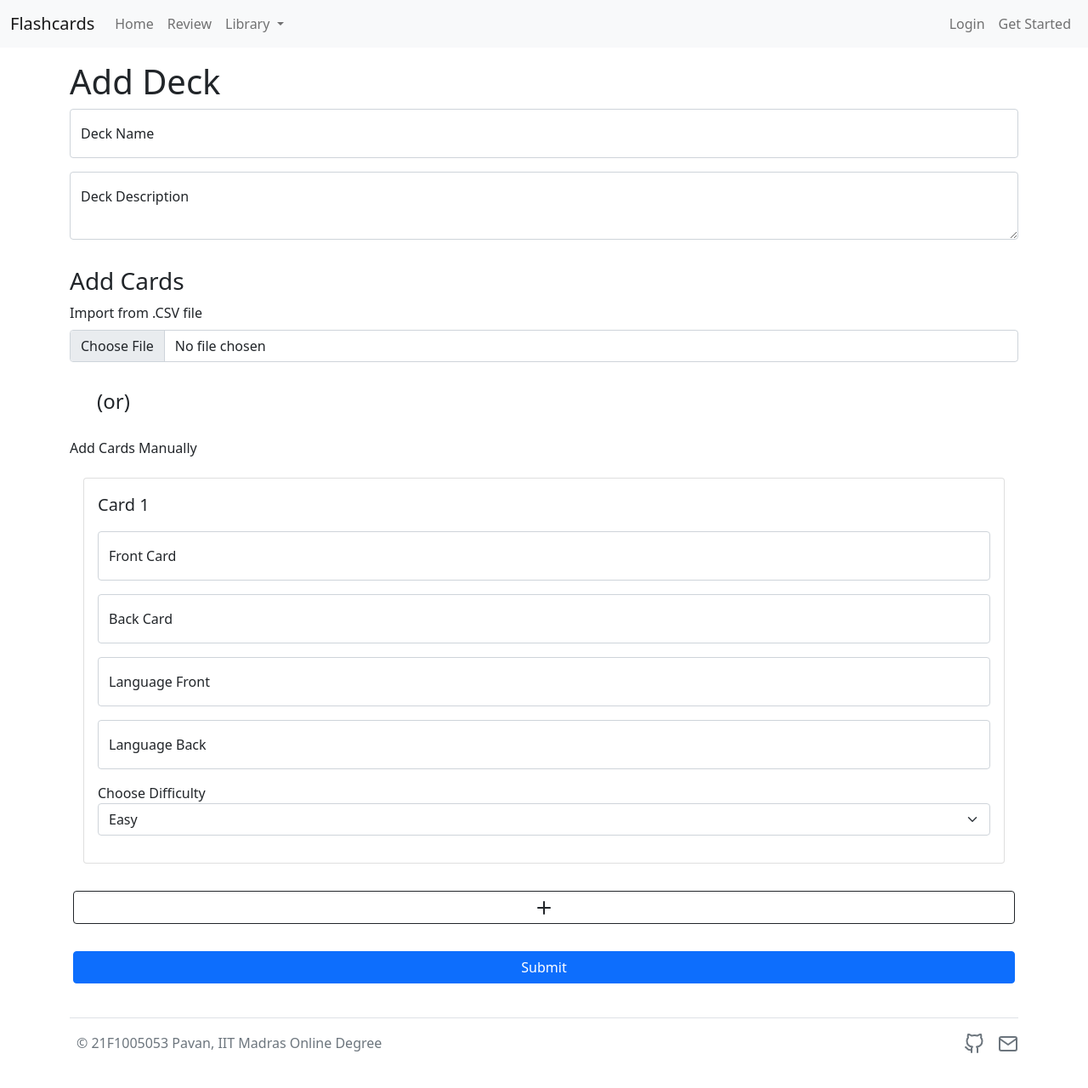
After one commit to PavanReddy28/Flashcards, a Flask app: template templates/add_decks.html in a window 1280 px wide. The commit adds this page. Shown: the whole page at 85% size. Run offline with Flask 2, Linux system fonts and the light colour scheme; the template is opened without the code that fills it, so the values that code supplies are empty.

Commit message:
added add decks function

```diff
--- a/static/js/main.js
+++ b/static/js/main.js
@@ -0,0 +1,47 @@
+const fields = 10
+var x=1
+const addCardField = (e) => {
+    var cards = document.getElementById("cardFields")
+    if (x<=fields) {
+        x++;
+        cards.innerHTML +=
+            `
+            <div class="card" style="padding: 1rem;">
+            <p class="lead">Card ${x}</p>
+            <div class="col ">
+                <div class="form-floating mb-3">
+                    <input type="text" class="form-control" id="front_card_${x}" name="front_${x}" placeholder="Front Card">
+                    <label for="front_card_${x}">Front Card</label>
+                </div>
+                <div class="form-floating mb-3">
+                    <input type="text" class="form-control" id="back_card_${x}" name="back_${x}" placeholder="Back Card">
+                    <label for="back_card_${x}">Back Card</label>
+                </div>
+            </div>
+            <div class="form-floating mb-3">
+                <input type="text" class="form-control" id="lang_card_${x}" name="lang_${x}" placeholder="Language Front">
+                <label for="lang_${x}">Language Front</label>
+            </div>
+            <div class="form-floating mb-3">
+                <input type="text" class="form-control" id="lang2_card_${x}" name="lang2_${x}" placeholder="Language Back">
+                <label for="lang2_${x}">Language Back</label>
+            </div>
+            <div class="mb-3">
+                <label for="difficulty${x}">Choose Difficulty</label>
+                <select class="form-select" aria-label="Default select example" id="difficulty_${x}" name="diff_${x}">
+                    <option value="1" selected>Easy</option>
+                    <option value="2">Moderate</option>
+                    <option value="3">Difficult</option>
+                    </select>
+            </div>
+        </div>
+            `;
+    }
+}
+
+
+const onDeckForm = (e) => {
+    e.preventDefault();
+
+
+}
--- /dev/null
+++ b/templates/add_decks.html
@@ -0,0 +1,74 @@
+{% extends "base.html" %}
+
+{% block title %}
+  Add Deck
+{% endblock %}
+
+{% block content %}
+
+<div class="container">
+  <div class="jumbatron" style="margin-top: 1rem;">
+      <h1>Add Deck</h1>
+  </div>
+</div>
+
+<div class="container">
+    <form action="{{ url_for('addDecks') }}" method="post" enctype="multipart/form-data" >
+        <div class="form-floating mb-3">
+            <input type="text" class="form-control" id="dName" name="deck_name" placeholder="Deck Name">
+            <label for="dName">Deck Name</label>
+        </div>
+        <div class="form-floating">
+            <textarea class="form-control" placeholder="Deck Description" name="deck_desc" id="descDeck" style="height: 5rem"></textarea>
+            <label for="descDeck">Deck Description</label>
+        </div>
+        <div class="mb-3" style="margin-top: 2rem;">
+            <h3>Add Cards</h3>
+            <label for="formFile" class="form-label">Import from .CSV file</label>
+            <input class="form-control" type="file" accept=".csv" name="csvFile"/>
+        </div>
+
+        <h4 style="margin:2rem;">(or)</h4>
+
+        <h6>Add Cards Manually</h6>
+        <div id="cardFields" style="padding:1rem;">
+            <div class="card" style="padding: 1rem;">
+                <p class="lead">Card 1</p>
+                <div class="form-floating mb-3">
+                    <input type="text" class="form-control" id="front_card_1" name="front_1" placeholder="Front Card">
+                    <label for="front_card_1">Front Card</label>
+                </div>
+                <div class="form-floating mb-3">
+                    <input type="text" class="form-control" id="back_card_1" name="back_1" placeholder="Back Card">
+                    <label for="back_card_1">Back Card</label>
+                </div>
+                <div class="form-floating mb-3">
+                    <input type="text" class="form-control" id="lang_card_1" name="lang_1" placeholder="Language Front">
+                    <label for="lang_1">Language Front</label>
+                </div>
+                <div class="form-floating mb-3">
+                    <input type="text" class="form-control" id="lang2_card_1" name="lang2_1" placeholder="Language Back">
+                    <label for="lang2_1">Language Back</label>
+                </div>
+                <div class="mb-3">
+                    <label for="difficulty_1">Choose Difficulty</label>
+                    <select class="form-select" aria-label="Default select example" id="difficulty_1" name="diff_1">
+                        <option value="1" selected>Easy</option>
+                        <option value="2">Moderate</option>
+                        <option value="3">Difficult</option>
+                      </select>
+                </div>
+
+            </div>
+        </div>
+        <div class="row" style="padding: 1rem; ">
+            <button class="btn btn-outline-dark" type="button" id="addCard" onclick="addCardField()"><i data-feather="plus" class="card-img"></i></button>
+        </div>
+        <div class="row" style="padding: 1rem; ">
+            <button class="btn btn-primary" type="submit">Submit</button>
+        </div>
+
+    </form>
+</div>
+
+{% endblock %}
--- a/templates/base.html
+++ b/templates/base.html
@@ -13,6 +13,7 @@
 
 	<link rel="stylesheet" type="text/css" href="{{ url_for('static', filename='css/style.css') }}">
 	<script src="https://unpkg.com/feather-icons"></script>
+	<script src="{{ url_for('static', filename='js/main.js') }}"></script>
 
 	<title>
 		{% block title %}
@@ -58,7 +59,7 @@
 						<ul class="dropdown-menu" aria-labelledby="navbarDropdown">
 							<li><a class="dropdown-item" href="{{ url_for('library') }}">My Library</a></li>
 							<li><hr class="dropdown-divider"></li>
-							<li><a class="dropdown-item" href="#">Add Deck</a></li>
+							<li><a class="dropdown-item" href="{{ url_for('addDecks')}}">Add Deck</a></li>
 							<li><a class="dropdown-item" href="#">Download Deck</a></li>
 							<!-- <li><hr class="dropdown-divider"></li>
           <li><a class="dropdown-item" href="#">Something else here</a></li> -->
--- a/templates/library.html
+++ b/templates/library.html
@@ -14,7 +14,7 @@
 
 <ul class="nav nav-tabs justify-content-center">
   <li class="nav-item">
-    <a class="nav-link " href="#">Add Deck</a>
+    <a class="nav-link " href="{{ url_for('addDecks') }}">Add Deck</a>
   </li>
   <li class="nav-item">
     <a class="nav-link" href="#">Download Decks</a>
@@ -60,7 +60,7 @@
               <div class="card h-100">
                   <div class="card-body">
                       <h5 class="card-title">{{ deck.deck_name }}</h5>
-                      <h6 class="small card-subtitle mb-2 text-muted">Last Reviewed on: 21-10-2021{{ deck.access_time }}</h6>
+                      <h6 class="small card-subtitle mb-2 text-muted">Last Reviewed on: {{ deck.access_time }}</h6>
                       <p class="card-text">{{ deck.deck_description }}</p>
                       <a href="#" class="card-link stretched-link">View Deck</a>
                   </div>
@@ -70,7 +70,7 @@
       <div class="col">
         <div class="card h-100">
           <i data-feather="plus" class=" card-img"></i>
-          <a href="#" class="card-link stretched-link"> </a>
+          <a href="{{ url_for('addDecks') }}" class="card-link stretched-link"> </a>
         </div>
     </div>
     </div>
--- a/templates/review.html
+++ b/templates/review.html
@@ -20,7 +20,7 @@
               <div class="card h-100">
                   <div class="card-body">
                       <h5 class="card-title">{{ deck.deck_name }}</h5>
-                      <h6 class="small card-subtitle mb-2 text-muted">Last Reviewed on: 21-10-2021{{ deck.access_time }}</h6>
+                      <h6 class="small card-subtitle mb-2 text-muted">Last Reviewed on: {{ deck.access_time }}</h6>
                       <p class="card-text">{{ deck.deck_description }}</p>
                       <a href="#" class="card-link stretched-link">View Deck</a>
                   </div>
@@ -38,7 +38,7 @@
               <div class="card h-100">
                   <div class="card-body">
                       <h5 class="card-title">{{ deck.deck_name }}</h5>
-                      <h6 class="small card-subtitle mb-2 text-muted">Last Reviewed on: 21-10-2021{{ deck.access_time }}</h6>
+                      <h6 class="small card-subtitle mb-2 text-muted">Last Reviewed on: {{ deck.access_time }}</h6>
                       <p class="card-text">{{ deck.deck_description }}</p>
                       <a href="#" class="card-link stretched-link">View Deck</a>
                   </div>
```
Also changed, not shown: application/controllers.py (+60 -4 lines), application/models.py (+6 -5 lines), templates/dashboard.html (+4 -4 lines), templates/decks.html (added, +18 -0 lines), db_dir/flashCardDb.sqlite3, templates/edit_decks.html (added).
